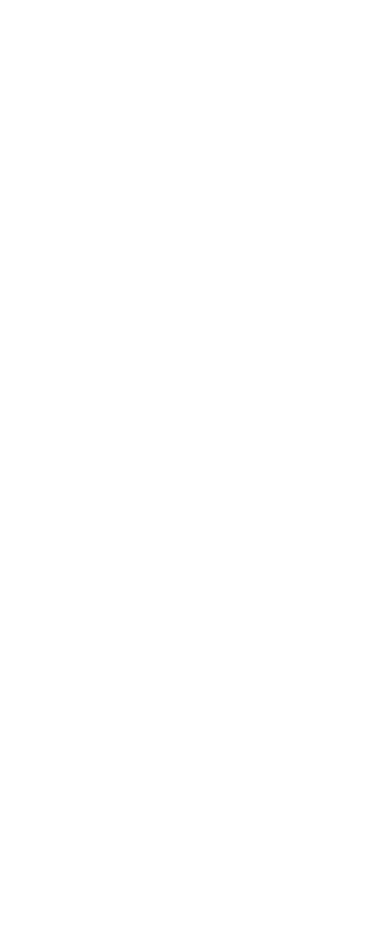
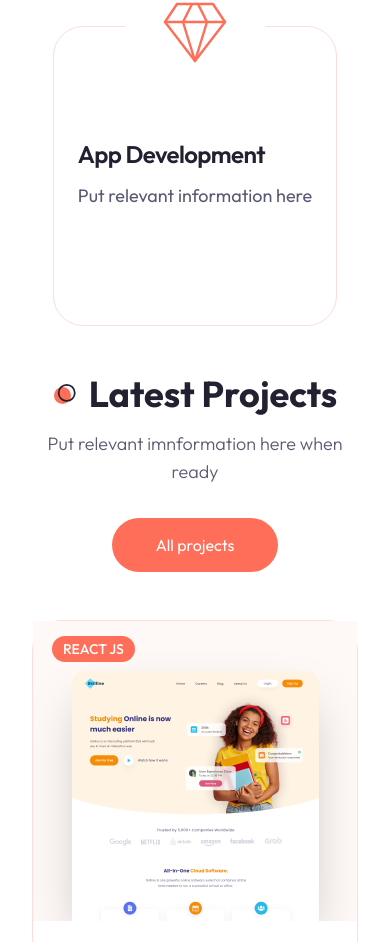
Before and after one commit to JoshT89/React-Portfolio, a Next.js app: page / in a window 390 px wide. Shown: the part 2565-3507 px from the top of the page. Built offline with nearby package versions, Linux system fonts and the light colour scheme.

Commit message:
finished about me sectionand started latest projects have seperated boxes with different projects in but background is not changing

```diff
--- a/app/page.jsx
+++ b/app/page.jsx
@@ -1,5 +1,7 @@
 import About from '@/components/About';
 import Hero from '@/components/Hero';
+import Services from '@/components/Services';
+import Work from '@/components/Work';
 
 
 export default function Home() {
@@ -7,6 +9,8 @@
     <main>
       <Hero />
       <About />
+      <Services />
+      <Work />
     </main>
   );
 }
--- a/components/About.jsx
+++ b/components/About.jsx
@@ -106,10 +106,10 @@
         imgPath: "/about/vscode.svg",
       },
       {
-        imgPath: "/about/figma.svg",
+        imgPath: "/about/github.svg",
       },
       {
-        imgPath: "/about/github.svg",
+        imgPath: "/about/notion.svg",
       },
       {
         imgPath: "/about/wordpress.svg",
@@ -280,7 +280,7 @@
                 {/* skills */}
                 <TabsContent value="skills">
                   <div className="text-center xl:text-left">
-                                      <h3 className="h3 mb-8">Tools I Use</h3>
+                                      <h3 className="h3 mb-8">What I Work With</h3>
                                       {/* skills */}
                                       <div className='mb-16'>
                       <h4 className="text-xl font-semibold mb-2">Skills</h4>
@@ -307,7 +307,7 @@
                                           <h4 className='text-xl font-semibold mb-2 xl:text-left'>Tools</h4>
                                           <div className="border-b border-border mb-4"></div>
                                           {/* tools list */}
-                                          <div>
+                                          <div className='flex gap-x-8 justify-center xl:justify-start'>
                                               {getData(skillData, "tools").data.map((item, index) => {
                                                   const { imgPath } = item;
                                                   return (
--- /dev/null
+++ b/components/ProjectCard.jsx
@@ -0,0 +1,36 @@
+import Link from 'next/link';
+import Image from 'next/image';
+import { Card, CardHeader } from './ui/card';
+import { Github, Link2Icon } from 'lucide-react';
+import { Badge } from './ui/badge';
+
+const ProjectCard = ({ project }) => {
+    return (
+        <Card>
+            <CardHeader className='p-0'>
+                {/* image */}
+                <div className='relative w-full h-[300px] flex items-center justify-center
+                bg-tertiary dark:bg-secondry/40 xl:bg-work_project_bg_light xl:dark:bg-work_project_bg_dark
+                xl:bg-[110%] xl:bg-no-repeat overflow-hidden'>
+                    <Image
+                        className='absolute bottom-0 shadow-2xl'
+                        src={project.image}
+                        width={247}
+                        height={250}
+                        alt=''
+                    priority
+                    />
+                </div>
+            </CardHeader>
+            <div className='h-full px-8 py-6'>
+                <Badge className='uppercase text-sm font-medium mb-2 absolute top-4 left-5'>
+{project.category}
+                </Badge>
+                <h4 className='h4 mb-1'>{project.name}</h4>
+                <p className='text-muted-foreground text-lg'>{project.description}</p>
+                </div>
+        </Card>
+    );
+};
+
+export default ProjectCard;
--- /dev/null
+++ b/components/Services.jsx
@@ -0,0 +1,60 @@
+import { GanttChartSquare, Blocks, Gem } from "lucide-react"
+import {
+    Card,
+    CardContent,
+    CardDescription,
+    CardHeader,
+    CardTitle,
+} from '@/components/ui/card';
+
+
+const servicesData = [
+    {
+        icon: <GanttChartSquare size={72} strokeWidth={0.8} />,
+    title: 'Web Design',
+            description: 'Put relevant information here'
+    },
+     {
+        icon: <Blocks size={72} strokeWidth={0.8} />,
+    title: 'Web Development',
+            description: 'Put relevant information here'
+    },
+      {
+        icon: <Gem size={72} strokeWidth={0.8} />,
+    title: 'App Development',
+            description: 'Put relevant information here'
+    },
+];
+
+const Services = () => {
+    return (
+        <section className='mb-12 xl:mb-36'>
+            <div className='container mx-auto'>
+                <h2 className='section-title mb-12 xl:mb-24 text-center mx-auto'>My Services</h2>
+                {/** grid items */}
+                <div className='grid xl:grid-cols-3 justify-center gap-y-12 xl:gap-y-24 xl:gap-x-8'>
+                    {servicesData.map((item, index) => {
+                        return (
+                            <Card
+                                className='w-full max-w-[424px] h-[300px] flex flex-col pt-16 pb-10 justify-center items-center relative'
+                                key={index}
+                            >
+                                <CardHeader className='text-primary absolute -top-[60px]'>
+                                    <div className='w-[140px] h-[80px] bg-white dark:bg-background flex justify-center items-center'>
+                                        {item.icon}
+                                    </div>
+                                </CardHeader>
+                                <CardContent className='textcenter'>
+                                    <CardTitle className='mb-4'>{item.title}</CardTitle>
+                                   <CardDescription className='text-lg'>{item.description}</CardDescription>
+                                </CardContent>
+                            </Card>
+                        );
+                    })}
+                </div>
+            </div>
+        </section>
+    );
+};
+
+export default Services;
--- /dev/null
+++ b/components/Work.jsx
@@ -0,0 +1,103 @@
+'use client'
+import Link from 'next/link';
+import { Button } from "./ui/button";
+
+// import swiper raect components
+import { Swiper, SwiperSlide } from 'swiper/react';
+
+// import swiper styles
+import 'swiper/css';
+import 'swiper/css/pagination';
+
+// import require modules
+import { Pagination } from 'swiper/modules';
+
+// components
+import ProjectCard from '@/components/ProjectCard';
+
+const projectData = [
+    {
+        image: '/work/3.png',
+        category: 'react js',
+        name: 'Lyriks website',
+        description: 'A website that keeps up to date with current song charts in all categories and gives you a free snippet of the song',
+        link: '/',
+        githib: '/',
+    },
+    {
+        image: '/work/3.png',
+        category: 'react js',
+        name: 'TurnEround Fitness website',
+        description: 'My dream project of owning my own gym one day and this is the website for it',
+        link: '/',
+        githib: '/',
+    },
+    {
+        image: '/work/3.png',
+        category: 'react js',
+        name: 'Sik Wolf website',
+        description: 'Website for a friend of mine who is a designer and photographer, this is a website for his designs',
+        link: '/',
+        githib: '/',
+    },
+    {
+        image: '/work/3.png',
+        category: 'react js',
+        name: 'Lyriks website',
+        description: 'A website that keeps up to date with current song charts in all categories and gives you a free snippet of the song',
+        link: '/',
+        githib: '/',
+    },
+     {
+        image: '/work/3.png',
+        category: 'react js',
+        name: 'Lyriks website',
+        description: 'A website that keeps up to date with current song charts in all categories and gives you a free snippet of the song',
+        link: '/',
+        githib: '/',
+    },
+];
+
+const Work = () => {
+    return (
+        <section className='relative mb-12 xl:mb-48'>
+            <div className='container mx-auto'>
+                {/* text */}
+                <div className='max-w-[400px] mx-auto xl:mx-0 text-center
+                xl:text-left mb-12 xl:h-[400px] flex flex-col justify-center items-center xl:items-start'>
+                    <h2 className='section-title mb-4'>Latest Projects</h2>
+                    <p className='subtitle mb-8'>Put relevant imnformation here when ready</p>
+                    <Link href='/projects'>
+                        <Button>All projects</Button>
+                    </Link>
+                </div>
+                {/* slider */}
+                <div className='xl:max-w-[1000px] xl:absolute right-0 top-0'>
+                    <Swiper
+                        className='h-[480px]'
+                        slidesPerView={1}
+                        breakpoints={{
+                        640: {
+                            slidesPerView: 2,
+                        },
+                    }}
+                        spaceBetween={30}
+                        modules={[Pagination]}
+                        pagination={{ clickable: true }}
+                    >
+                        {/* show only the first 4 projects for the slides */}
+                        {projectData.slice(0.4).map((project, index) => {
+                            return (
+                                <SwiperSlide key={index}>
+                                    <ProjectCard project={project} />
+                                </SwiperSlide>
+                            );
+                        })}
+                    </Swiper>
+                </div>
+            </div>
+  </section>
+    )
+};
+
+export default Work;
--- a/components/ui/card.jsx
+++ b/components/ui/card.jsx
@@ -5,7 +5,7 @@
 const Card = React.forwardRef(({ className, ...props }, ref) => (
   <div
     ref={ref}
-    className={cn("rounded-lg border bg-card text-card-foreground shadow-sm", className)}
+    className={cn("rounded-[30px] border bg-background text-card-foreground", className)}
     {...props} />
 ))
 Card.displayName = "Card"
--- a/tailwind.config.js
+++ b/tailwind.config.js
@@ -85,8 +85,10 @@
         about_shape_light: 'url(/about/shape-light.svg)',
         about_shape_dark: 'url(/about/shape-dark.svg)',
         dots_light: 'url(/dots-light.svg)',
-         dots_dark: 'url(/dots-dark.svg)',
-      }
+        dots_dark: 'url(/dots-dark.svg)',
+        work_project_bg_light: 'url(/work/project-bg-light.png)',
+         work_project_bg_dark: 'url(/work/project-bg-dark.png)',
+      },
     },
   },
   plugins: [require("tailwindcss-animate")],
```
Also changed, not shown: public/about/github.svg.
